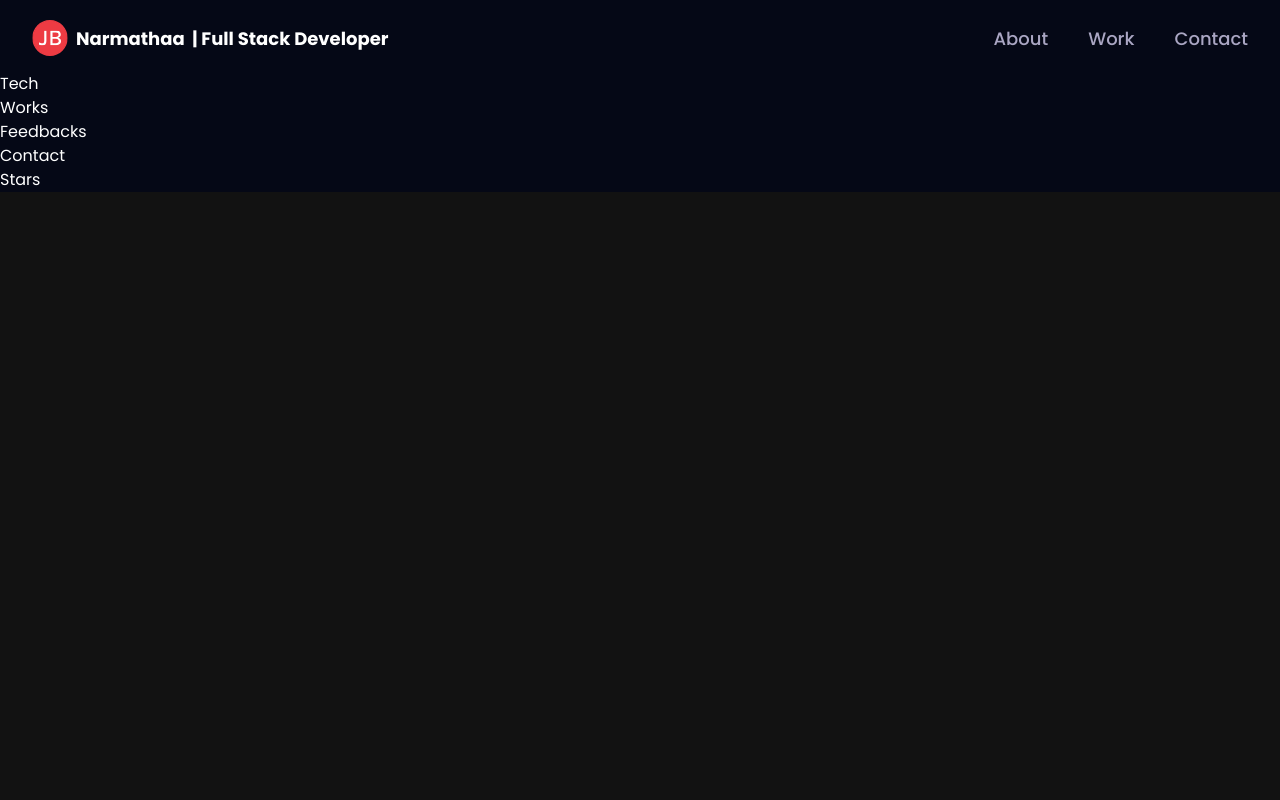
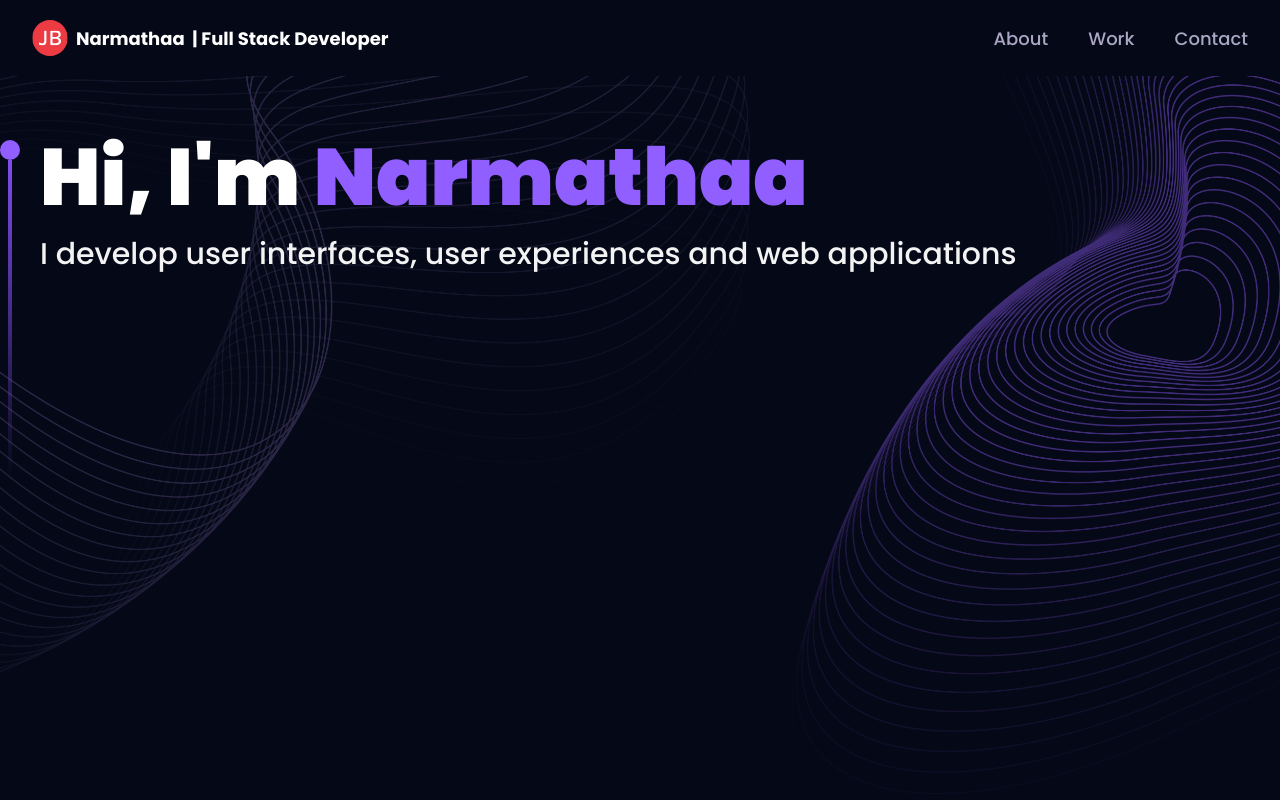
Before and after one commit to NarmathaaJb/Portfolio, a React (Vite) app: page / in a window 1280 px wide. Shown: the top 800 px of the page. Built offline with nearby package versions, Linux system fonts and the light colour scheme.

Commit message:
About page

```diff
--- a/src/components/Hero.jsx
+++ b/src/components/Hero.jsx
@@ -1,8 +1,24 @@
-import React from 'react'
+import {motion} from 'framer-motion';
+
+import {styles} from '../styles';
+import { ComputersCanvas } from './canvas';
 
 const Hero = () => {
   return (
-    <div>Hero</div>
+    <section className='relative w-full h-screen mx-auto'>
+      <div className='${styles.paddingX} ${styles.flexCenter} absolute inset-0 top-[120px]  max-w-7xl mx-auto flex flex-row items-start gap-5'>
+        <div className='flex flex-col justify-center items-center mt-5'>
+          <div className='w-5 h-5 rounded-full bg-[#915eff]'/>
+          <div className='w-1 sm:h-80 h-40 violet-gradient'/>
+        </div>
+
+        <div>
+          <h1 className={`${styles.heroHeadText} text-white`}>Hi, I'm <span className='text-[#915eff]'>Narmathaa</span></h1>
+          <p className={`${styles.heroSubText} mt-2 text-white-100`}>I develop user interfaces, user experiences and web applications</p>
+        </div>
+
+      </div>
+    </section>
   )
 }
 
--- a/src/components/Navbar.jsx
+++ b/src/components/Navbar.jsx
@@ -1,7 +1,7 @@
 import React, { useState } from 'react';
 import { Link } from 'react-router-dom';
 
-import { logo, menu, close } from '../assets';
+import { close, logo, menu } from '../assets';
 import { navLinks } from '../constants';
 
 
```
